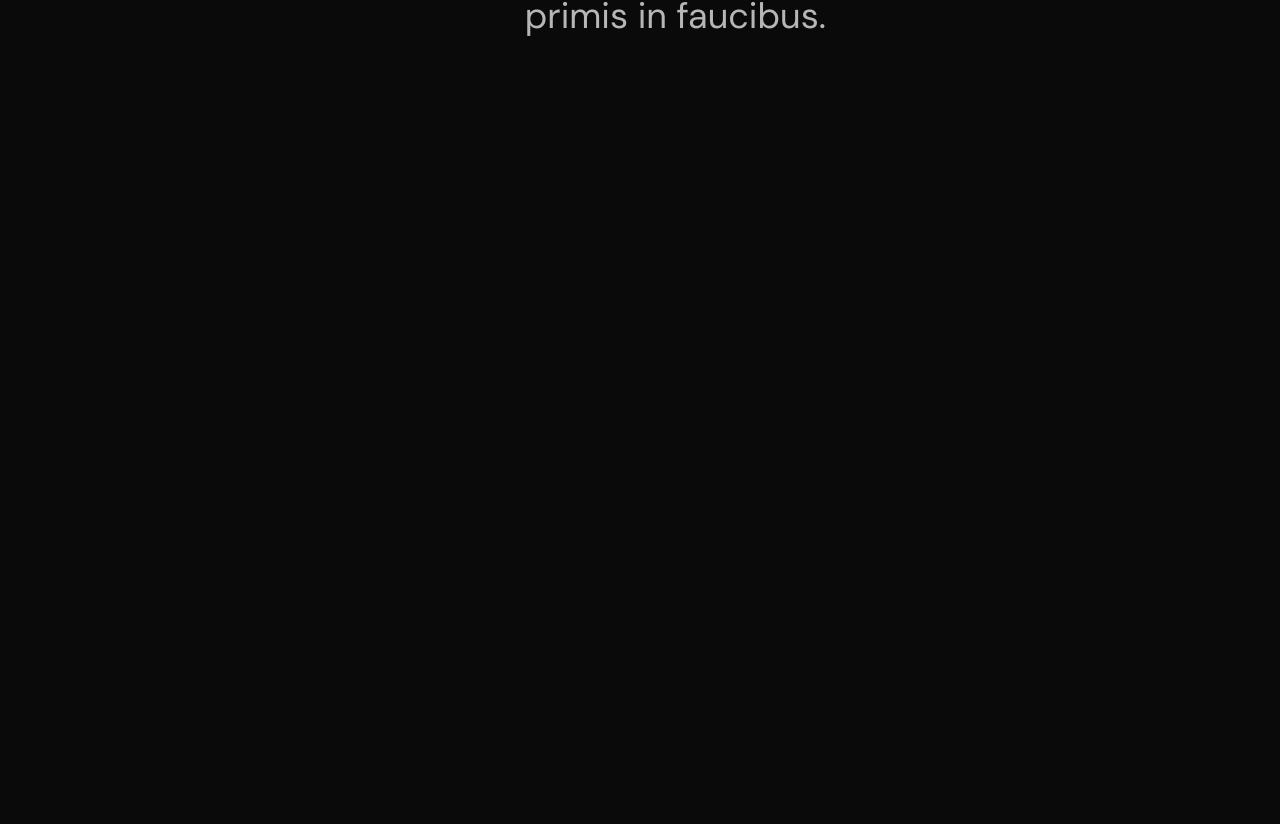
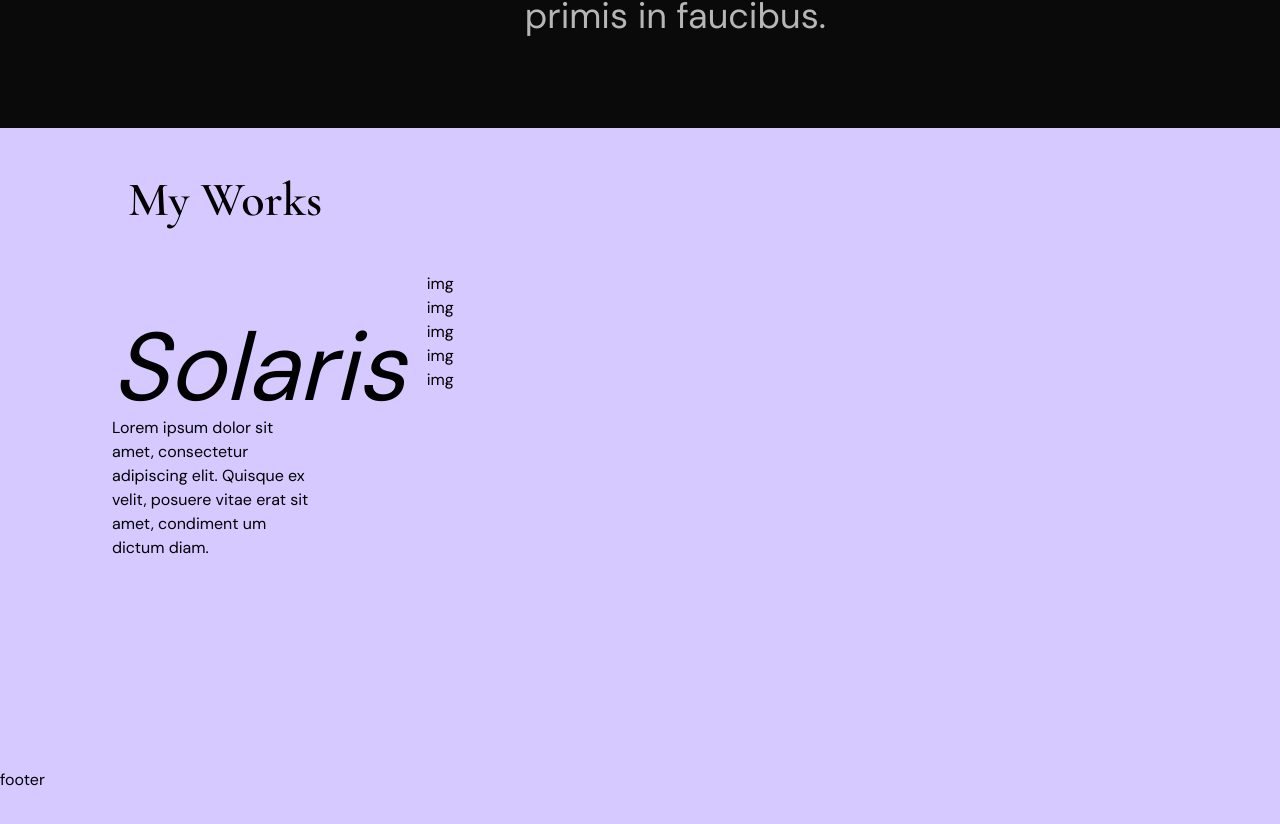
Before and after one commit to ImperialBreakCode/folio-2023, a Next.js app: page / in a window 1280 px wide. Shown: the part 1898-2722 px from the top of the page. Before the commit the page ends 1978 px from the top, so only its background shows below. Built offline with nearby package versions, Linux system fonts and the light colour scheme.

Commit message:
starting works section

```diff
--- a/app/fonts.tsx
+++ b/app/fonts.tsx
@@ -2,12 +2,11 @@ import { DM_Sans, Cormorant_Garamond } from 'next/font/google';
 
 export const DMSans = DM_Sans({
 	weight: '400',
-	style: ['normal', 'italic'],
 	subsets: ['latin']
 });
 
 export const CormorantGaramond = Cormorant_Garamond({
-	weight: '300',
+	weight: ['300', '600'],
 	style: ['italic', 'normal'],
 	subsets: ['latin']
 });
--- a/app/layout.tsx
+++ b/app/layout.tsx
@@ -19,8 +19,8 @@ export default function RootLayout({
 	children: React.ReactNode;
 }) {
 	return (
-		<html lang='en'>
-			<body className={DMSans.className}>
+		<html lang='en' className={DMSans.className}>
+			<body>
 				<MenuButton id='menu-desktop' smallScreens={false} text='menu' />
 				<LocoScroll>
 					<Header>
--- a/app/page.tsx
+++ b/app/page.tsx
@@ -4,6 +4,7 @@ import MobileHeading from '@/components/home/MobileHeading';
 import AboutMeLeftSide from '@/components/home/AboutMeLeftSide';
 
 import styles from './styles.module.scss';
+import WorksShowcase from '@/components/home/WorksShowcase';
 
 export default function Home() {
 	return (
@@ -25,7 +26,7 @@ export default function Home() {
 				</FlowingHeadingText>
 			</section>
 
-			<section id='about-me-sec' className='mt-10'>
+			<section id='about-me-sec' className='mt-10 mb-12'>
 				<div className='px-[5%] lg:px-0 py-10 flex flex-row'>
 					<div className='hidden lg:block w-[34%] pe-[4%]'>
 						<AboutMeLeftSide/>
@@ -58,6 +59,12 @@ export default function Home() {
 					</div>
 				</div>
 			</section>
+
+			<section>
+				<div className='h-[100vh]'>
+					<WorksShowcase className={styles.worksPanelStyles}/>
+				</div>
+			</section>
 		</main>
 	);
 }
--- a/app/styles.module.scss
+++ b/app/styles.module.scss
@@ -4,6 +4,22 @@
 	h2{
 		//color: $color-white;
 		color: $secondary-light;
+	}
+}
+
+.worksPanelStyles{
+	background-color: $main-light;
+
+	h3, h4, p{
+		color: black;
+	}
+
+	div:nth-child(2){
+		height: calc(80vh - 9rem);
+	}
+
+	div:nth-child(3){
+		height: 20vh;
 	}
 }
 
--- a/components/common/RedirectBtn.tsx
+++ b/components/common/RedirectBtn.tsx
@@ -7,6 +7,7 @@ type BtnProps = {
 
 const RedirectBtn = ({ children }: BtnProps) => {
 	return (
+		<div>
 			<Link
 				className='text-[1.5rem] underline
 			hover:bg-white hover:text-black hover:px-4 hover:font-medium
@@ -15,6 +16,7 @@ const RedirectBtn = ({ children }: BtnProps) => {
 			>
 				{children} →
 			</Link>
+		</div>
 	);
 };
 
--- a/components/global/LocoScroll.tsx
+++ b/components/global/LocoScroll.tsx
@@ -26,7 +26,7 @@ const LocoScroll = ({ children }: Props) => {
 
 			scroll = new locomotiveModule.default({
 				el: element,
-				smooth: true,
+				//smooth: true,
 				tablet: {
 					breakpoint: 0,
 					smooth: true,
--- a/components/global/MenuButton.tsx
+++ b/components/global/MenuButton.tsx
@@ -13,8 +13,8 @@ const MenuButton = ({ text, smallScreens, id, ...args }: MenuBtnProps) => {
 			className={`group/menu-btn menu-button
 			rounded-full border-[#cfcfcf92] border-[1px]
 			overflow-hidden transition-all duration-500
-			mb-[40px] mt-[40px] py-[10px] px-[20%] md:py-[14px] md:px-[6%] md:ms-auto
-			${smallScreens ? 'md:hidden relative' : 'hidden md:inline fixed top-14 right-10 z-[1000]'}`}
+			py-[10px] px-[20%] md:py-[14px] md:px-[6%] md:ms-auto
+			${smallScreens ? 'md:hidden relative my-[40px]' : 'hidden md:inline fixed top-8 right-10 z-[1000]'}`}
 			{...args}
 		>
 			<span className='on-hover-bg absolute left-0 top-0 w-full h-full hidden sm:inline'></span>
--- /dev/null
+++ b/components/home/WorksShowcase.tsx
@@ -0,0 +1,41 @@
+import { CormorantGaramond, DMSans } from '@/app/fonts';
+
+type WorksProps = {
+	className: string;
+};
+
+const WorksShowcase = ({ className }: WorksProps) => {
+	return (
+		<div className={`h-full ${className}`}>
+			<div className='py-12 px-32'>
+				<h3
+					className={`text-5xl font-semibold ${CormorantGaramond.className}`}
+				>
+					My Works
+				</h3>
+			</div>
+			<div className='flex flex-row'>
+				<div className='w-1/3 px-28 pt-12'>
+					<h4 className={`text-8xl italic ${DMSans.className}`}>Solaris</h4>
+					<p>
+						Lorem ipsum dolor sit amet, consectetur adipiscing elit.
+						Quisque ex velit, posuere vitae erat sit amet, condiment
+						um dictum diam.
+					</p>
+				</div>
+				<div className='w-2/3'>
+					<p>img</p>
+					<p>img</p>
+					<p>img</p>
+					<p>img</p>
+					<p>img</p>
+				</div>
+			</div>
+			<div>
+				<p>footer</p>
+			</div>
+		</div>
+	);
+};
+
+export default WorksShowcase;
```
Lines whose indentation alone changed are shown as unchanged.
